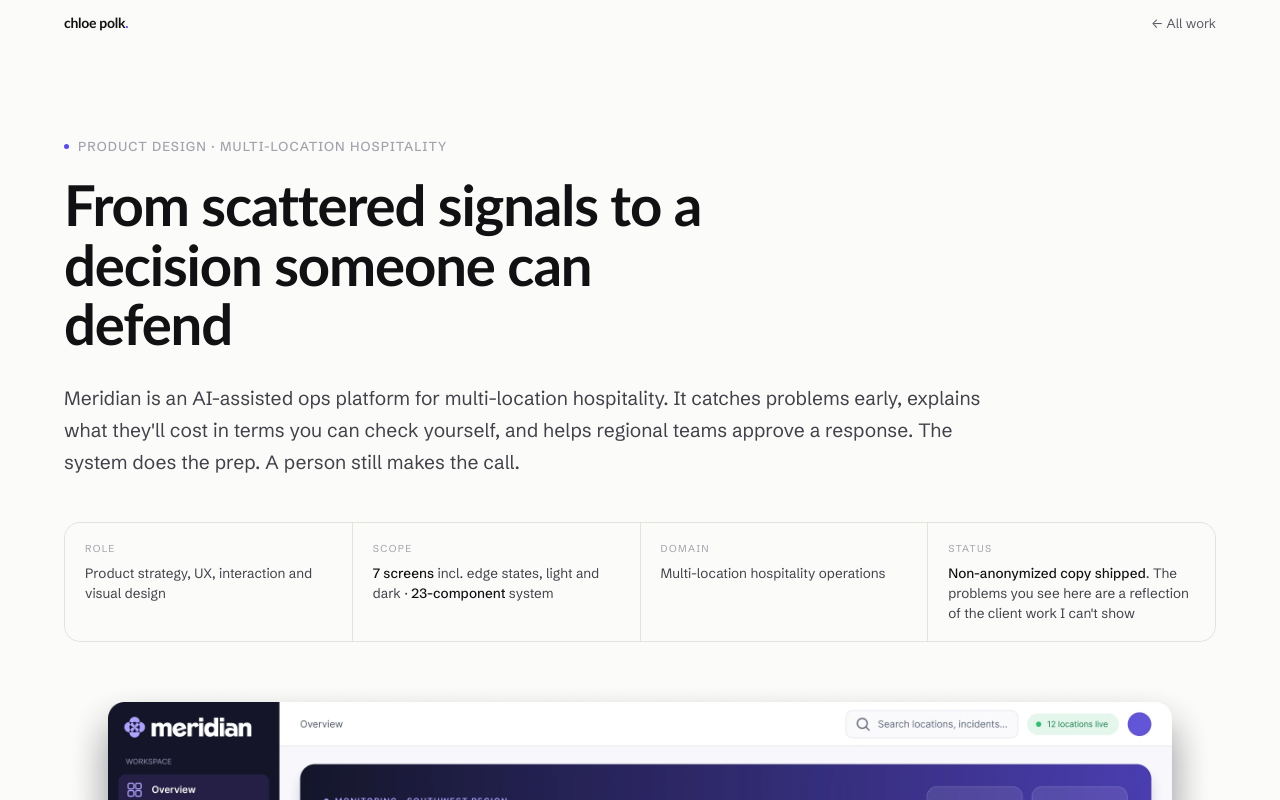
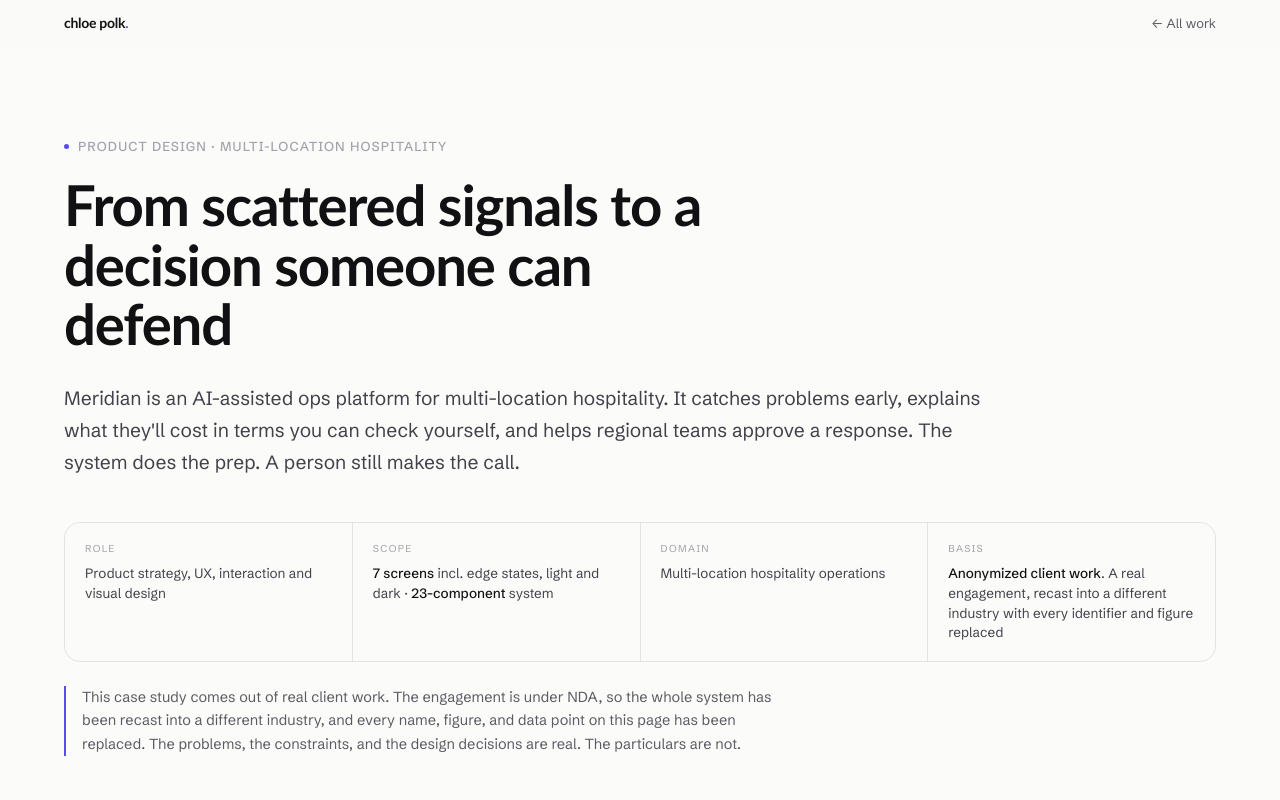
Before and after one commit to hi-chloe/website-portfolio, a Next.js app: page /meridian in a window 1280 px wide. Shown: the top 800 px of the page. Built offline with nearby package versions, Linux system fonts and the light colour scheme; a web font is replaced by a local one.

Commit message:
Reframe Meridian as anonymized client work.
Co-authored-by: Cursor <cursoragent@cursor.com>

```diff
--- a/app/globals.css
+++ b/app/globals.css
@@ -145,6 +145,9 @@
   .meta dd{font-size:13.5px;line-height:1.45;color:var(--ink-70)}
 
   .meta dd b{color:var(--ink);font-weight:500}
+
+  .prov{margin-top:24px;padding-left:16px;border-left:2px solid var(--accent);
+    font-size:14.5px;line-height:1.62;color:var(--ink-60);max-width:var(--measure)}
 
 
   /* ---------- figures ---------- */
--- a/app/meridian/page.tsx
+++ b/app/meridian/page.tsx
@@ -5,11 +5,11 @@ import { ReadingProgress } from "@/components/ReadingProgress";
 export const metadata: Metadata = {
   title: "Meridian, hospitality operations · Chloe Polk",
   description:
-    "An AI decision-support system for multi-location hospitality operations. Case study by Chloe Polk.",
+    "An AI decision-support system for multi-location hospitality operations. Anonymized client work. Case study by Chloe Polk.",
   openGraph: {
     title: "Meridian, hospitality operations · Chloe Polk",
     description:
-      "An AI decision-support system for multi-location hospitality operations. Case study by Chloe Polk.",
+      "An AI decision-support system for multi-location hospitality operations. Anonymized client work. Case study by Chloe Polk.",
     images: [{ url: "/og.png", width: 1200, height: 630, alt: "hi, i'm chloe" }],
   },
 };
@@ -33,9 +33,14 @@ export default function Meridian() {
       <div><dt>Role</dt><dd>Product strategy, UX, interaction and visual design</dd></div>
       <div><dt>Scope</dt><dd><b>7 screens</b> incl. edge states, light and dark · <b>23-component</b> system</dd></div>
       <div><dt>Domain</dt><dd>Multi-location hospitality operations</dd></div>
-      <div><dt>Status</dt><dd><b>Non-anonymized copy shipped</b>. The problems you see here are a
-      reflection of the client work I can't show</dd></div>
+      <div><dt>Basis</dt><dd><b>Anonymized client work</b>. A real engagement, recast into a
+      different industry with every identifier and figure replaced</dd></div>
     </dl>
+
+    <p className="prov">This case study comes out of real client work. The engagement is under NDA,
+    so the whole system has been recast into a different industry, and every name, figure, and data
+    point on this page has been replaced. The problems, the constraints, and the design decisions
+    are real. The particulars are not.</p>
 
     <figure>
       <div className="shot own-frame">
@@ -419,7 +424,8 @@ export default function Meridian() {
       <div>
         <h4>Known limitations</h4>
         <ul>
-          <li>The scenario data is constructed. No model has been trained behind it yet.</li>
+          <li>Every figure on this page is constructed for the write-up, not client data. No model
+          has been trained behind it yet.</li>
           <li>Only the approver's path is designed so far. The GM's mobile view is still open.</li>
           <li>Contrast is verified across every screen. Keyboard and screen reader flows still need a pass.</li>
         </ul>
```
Also changed, not shown: app/page.tsx (+4 -3 lines), 1 other file (tests, documents, lock files or other folders).
